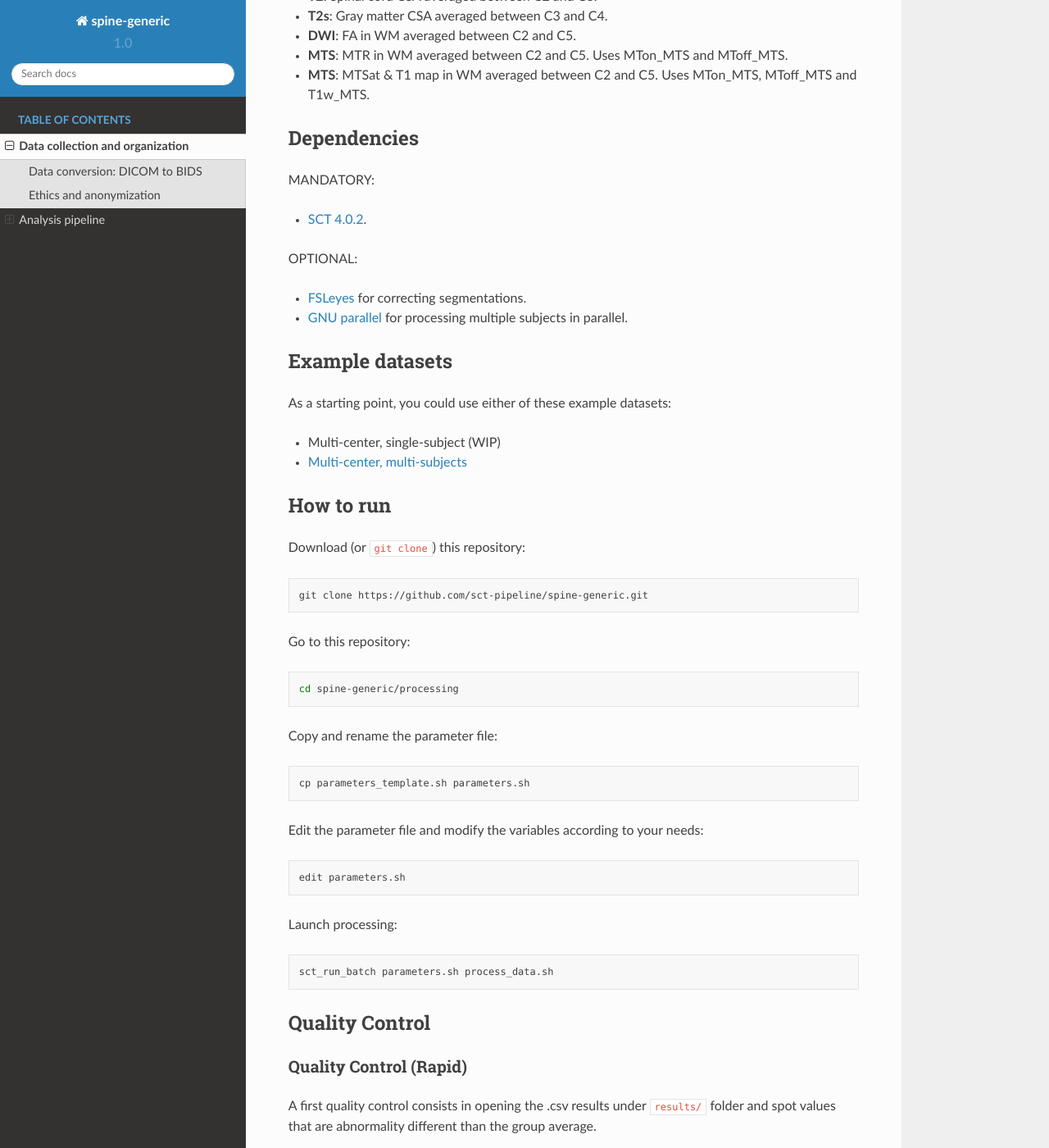
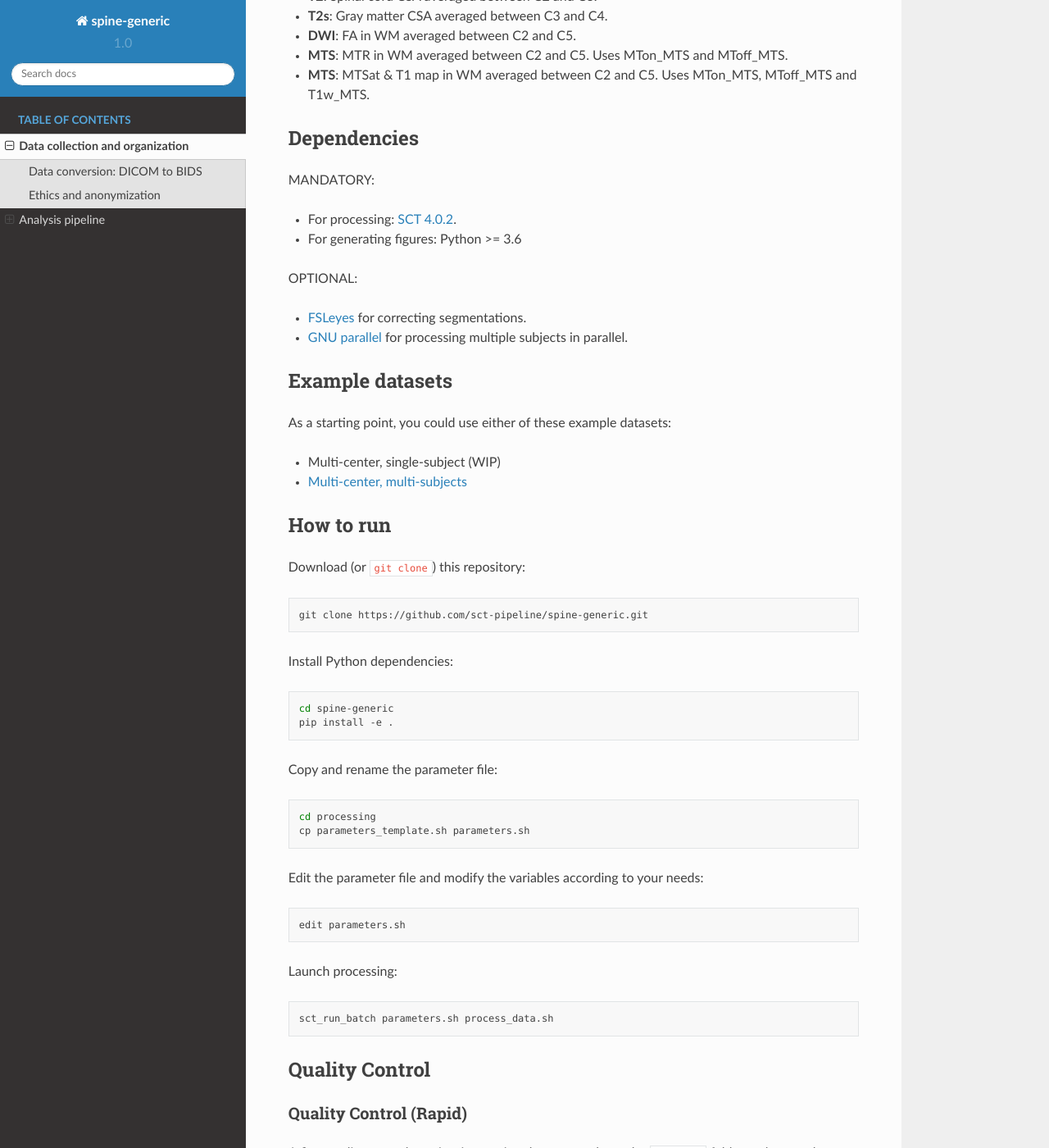
Before and after one commit to spine-generic/spine-generic, a Sphinx documentation site: the page built from docs/documentation.rst, in a window 1280 px wide and 1400 px high, scrolled down 3452 px. Shown: the whole window at 82% size. Built offline with Sphinx 7.4.7 and the Read the Docs theme 2.0.0, drawn with Linux system fonts in a browser that asks for light colours.

Commit message:
Added pip install in documentation

```diff
--- a/docs/documentation.rst
+++ b/docs/documentation.rst
@@ -190,13 +190,13 @@
 
 MANDATORY:
 
-- `SCT 4.0.2 <https://github.com/neuropoly/spinalcordtoolbox/releases/tag/4.0.2>`__.
+- For processing: `SCT 4.0.2 <https://github.com/neuropoly/spinalcordtoolbox/releases/tag/4.0.2>`__.
+- For generating figures: Python >= 3.6
 
 OPTIONAL:
 
 - `FSLeyes <https://fsl.fmrib.ox.ac.uk/fsl/fslwiki/FSLeyes>`__ for correcting segmentations.
 - `GNU parallel <https://www.gnu.org/software/parallel/>`__ for processing multiple subjects in parallel.
-
 
 
 Example datasets
@@ -218,16 +218,18 @@
 
   git clone https://github.com/sct-pipeline/spine-generic.git
 
-Go to this repository:
+Install Python dependencies:
 
 .. code-block:: bash
 
-  cd spine-generic/processing
+  cd spine-generic
+  pip install -e .
 
 Copy and rename the parameter file:
 
 .. code-block:: bash
 
+  cd processing
   cp parameters_template.sh parameters.sh
 
 Edit the parameter file and modify the variables according to your needs:
```
